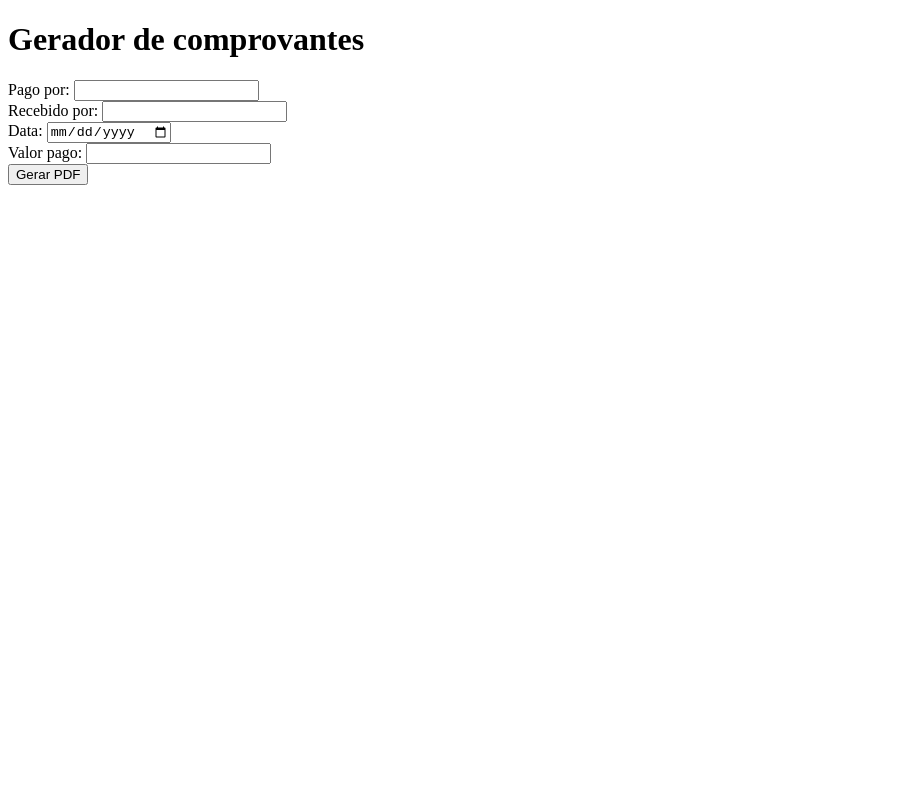
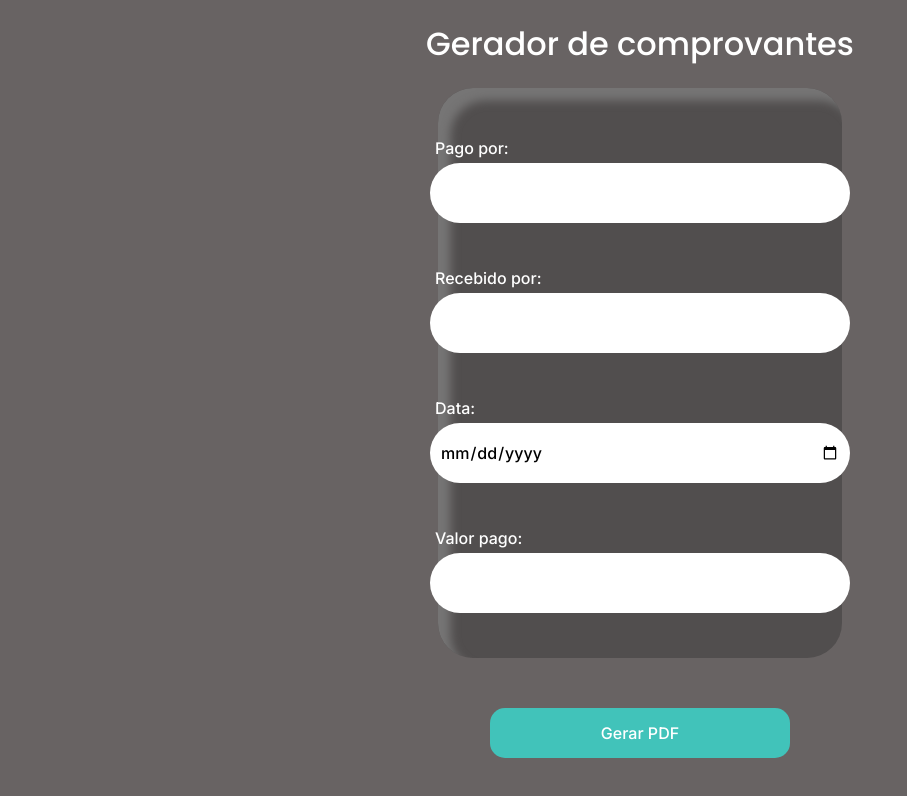
Before and after one commit to oEmanuelFirmino/comprovantes_pagamento, a website: page index.html in a window 1280 px wide. Shown: the whole page, without its empty margins (0-907 px from the left). Drawn offline with Linux system fonts and the light colour scheme.

Commit message:
Update style.css

```diff
--- a/style.css
+++ b/style.css
@@ -75,3 +75,79 @@
     font-weight: 500;
   }
 }
+@media screen and (min-device-width: 600px) {
+  * {
+    background-color: #686363;
+    padding: 0;
+    margin: 0;
+    font-family: "Inter", sans-serif;
+  }
+
+  h1 {
+    font-size: 2rem;
+    text-align: center;
+    color: white;
+    text-transform: inherit;
+    font-family: "Poppins", sans-serif;
+    font-weight: 400;
+    padding: 20px;
+  }
+
+  main {
+    display: flex;
+    flex-direction: column;
+    align-items: center;
+    justify-items: center;
+    gap: 50px;
+  }
+
+  article {
+    padding: 15px 15px;
+    display: flex;
+    flex-direction: column;
+    background-color: transparent;
+  }
+
+  .form {
+    display: flex;
+    flex-direction: column;
+    align-items: center;
+    padding: 30px 10px;
+    width: 30%;
+    margin: auto;
+    border-radius: 35px;
+    background-color: #514e4e;
+    box-shadow: inset rgb(118, 117, 117) 12.5px 12.5px 10px;
+    gap: 10px;
+  }
+
+  label {
+    color: white;
+    font-size: 1rem;
+    padding: 5px;
+    background-color: transparent;
+  }
+
+  .input {
+    width: 400px;
+    height: 60px;
+    background-color: white;
+    border: none;
+    border-radius: 30px;
+    font-size: 1rem;
+    font-weight: 500;
+    padding: 0 10px;
+  }
+
+  .btn {
+    width: 300px;
+    height: 50px;
+    background-color: rgb(65, 195, 186);
+    font-size: 1rem;
+    font-weight: 600;
+    border: none;
+    border-radius: 15px;
+    color: white;
+    font-weight: 500;
+  }
+}
```
